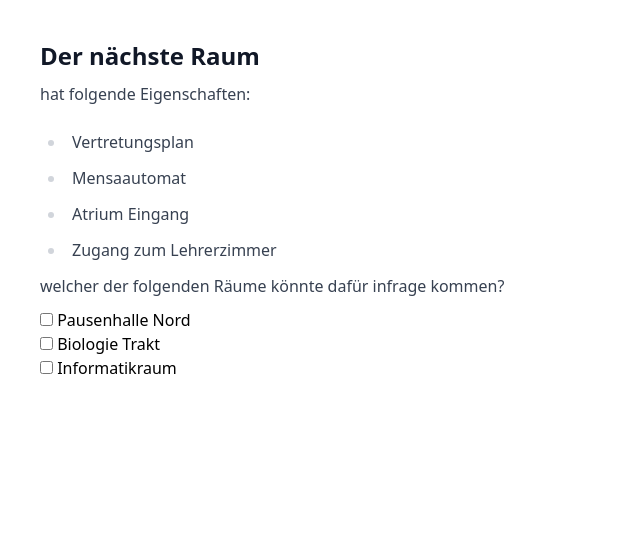
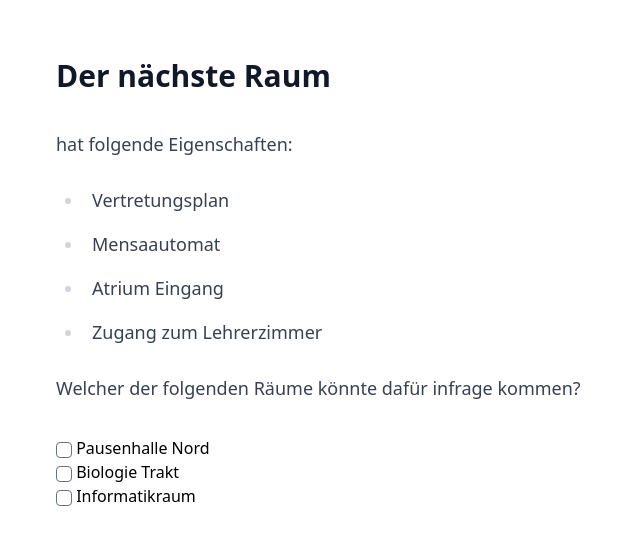
Before and after one commit to diepoe/heg-game, a SvelteKit app: page /template/schnitzeljagd in a window 1280 px wide. Shown: the top 544 px of the page, without its empty margins (0-640 px from the left). Built offline with nearby package versions, Linux system fonts and the light colour scheme.

Commit message:
fix save area ignorement on room view

```diff
--- a/package.json
+++ b/package.json
@@ -15,6 +15,7 @@
 	"devDependencies": {
 		"@sveltejs/adapter-static": "^1.0.0",
 		"@sveltejs/kit": "^1.0.0",
+		"@tailwindcss/forms": "^0.5.3",
 		"@tailwindcss/typography": "^0.5.9",
 		"@typescript-eslint/eslint-plugin": "^5.45.0",
 		"@typescript-eslint/parser": "^5.45.0",
@@ -26,6 +27,7 @@
 		"prettier": "^2.8.0",
 		"prettier-plugin-svelte": "^2.8.1",
 		"svelte": "^3.54.0",
+		"svelte-body": "^1.3.6",
 		"svelte-check": "^3.0.1",
 		"tailwindcss": "^3.2.4",
 		"tslib": "^2.4.1",
--- a/src/routes/template/room/+page.svelte
+++ b/src/routes/template/room/+page.svelte
@@ -1,4 +1,13 @@
-<img src="https://www.heg-uelzen.de/wp-content/uploads/2022/07/1-08.JPG" alt="Bild Atrium" />
+<script lang="ts">
+	import { Body } from 'svelte-body';
+</script>
+
+<Body style="margin-top: 0px !important;" />
+<img
+	src="https://www.heg-uelzen.de/wp-content/uploads/2022/07/1-08.JPG"
+	alt="Bild Atrium"
+	class="-mt-[env(safe-area-inset-top)]"
+/>
 
 <div class="p-10 relative -top-8 bg-white rounded-xl space-y-2 w-full">
 	<heading class="prose">
@@ -14,16 +23,9 @@
 	</p>
 </div>
 
-	<a
-		href="#"
-		class="bg-primary-600 rounded-lg grid place-items-center mx-9 absolute bottom-8 w-[80%] p-2 text-white text-sm shadow-lg shadow-primary-500"
-	>
-		Zum nächsten Raum
-	</a>
-
-
-<style>
-	:global(body) {
-		margin-top: 0px !important;
-	}
-</style>
+<a
+	href="/template/schnitzeljagd"
+	class="bg-primary-600 rounded-lg grid place-items-center mx-9 absolute bottom-8 w-[80%] p-2 text-white text-sm shadow-lg shadow-primary-500"
+>
+	Zum nächsten Raum
+</a>
--- a/src/routes/template/schnitzeljagd/+page.svelte
+++ b/src/routes/template/schnitzeljagd/+page.svelte
@@ -1,26 +1,24 @@
 <script lang="ts">
+	import TextWrapper from '$lib/components/TextWrapper.svelte';
 	import { Toast } from '@capacitor/toast';
 
-	function showToast(roomname: string,correct:boolean) {
-        let antwort: string = "";
-        if (correct == true){
-            antwort = "richtig";
-
-        }
-        else {
-            antwort = "falsch";
-        }
+	function showToast(roomname: string, correct: boolean) {
+		let antwort: string = '';
+		if (correct == true) {
+			antwort = 'richtig';
+		} else {
+			antwort = 'falsch';
+		}
 
 		Toast.show({
-			text: "Die Antwort ist " + antwort +  "!"
+			text: 'Die Antwort ' + roomname + ' ist ' + antwort + '!'
 		});
 	}
 </script>
+
 <div class="p-10 bg-white rounded-xl space-y-2 w-full">
-	<heading class="prose">
+	<TextWrapper>
 		<h2>Der nächste Raum</h2>
-	</heading>
-	<section class="prose">
 		<p>hat folgende Eigenschaften:</p>
 		<ul>
 			<li>Vertretungsplan</li>
@@ -28,19 +26,32 @@
 			<li>Atrium Eingang</li>
 			<li>Zugang zum Lehrerzimmer</li>
 		</ul>
-	</section>
-	<section class="prose">welcher der folgenden Räume könnte dafür infrage kommen?</section>
-	<ul>
+
+		<p>Welcher der folgenden Räume könnte dafür infrage kommen?</p>
+	</TextWrapper>
+	<ul class="p-2 mx-2">
 		<li>
-			<input type="checkbox" on:click={()=>showToast("Pausenhalle Nord", true)}/>
+			<input
+				type="checkbox"
+				class="form-checkbox rounded text-green-600"
+				on:click={() => showToast('Pausenhalle Nord', true)}
+			/>
 			Pausenhalle Nord
 		</li>
 		<li>
-			<input type="checkbox" on:click={()=>showToast("Biologie Trakt", false)}/>
+			<input
+				type="checkbox"
+				class="form-checkbox rounded text-red-600"
+				on:click={() => showToast('Biologie Trakt', false)}
+			/>
 			Biologie Trakt
 		</li>
 		<li>
-			<input type="checkbox" on:click={()=>showToast("Informatikraum", false)}/>
+			<input
+				type="checkbox"
+				class="form-checkbox rounded text-red-600"
+				on:click={() => showToast('Informatikraum', false)}
+			/>
 			Informatikraum
 		</li>
 	</ul>
--- a/tailwind.config.cjs
+++ b/tailwind.config.cjs
@@ -13,5 +13,5 @@ module.exports = {
 			}
 		}
 	},
-	plugins: [require('@tailwindcss/typography')]
+	plugins: [require('@tailwindcss/forms'), require('@tailwindcss/typography')]
 };
```
Also changed, not shown: 1 other file (tests, documents, lock files or other folders).
